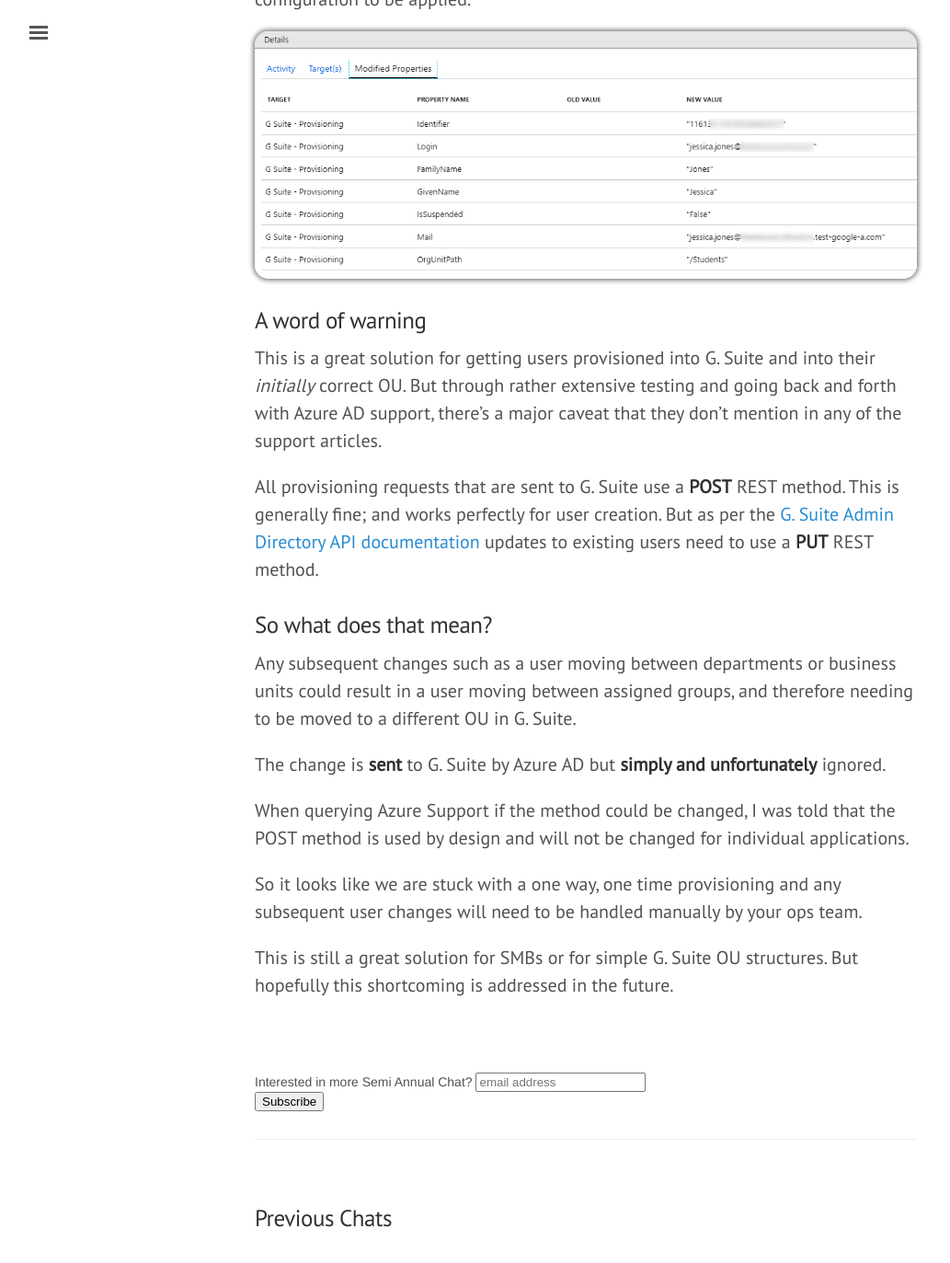
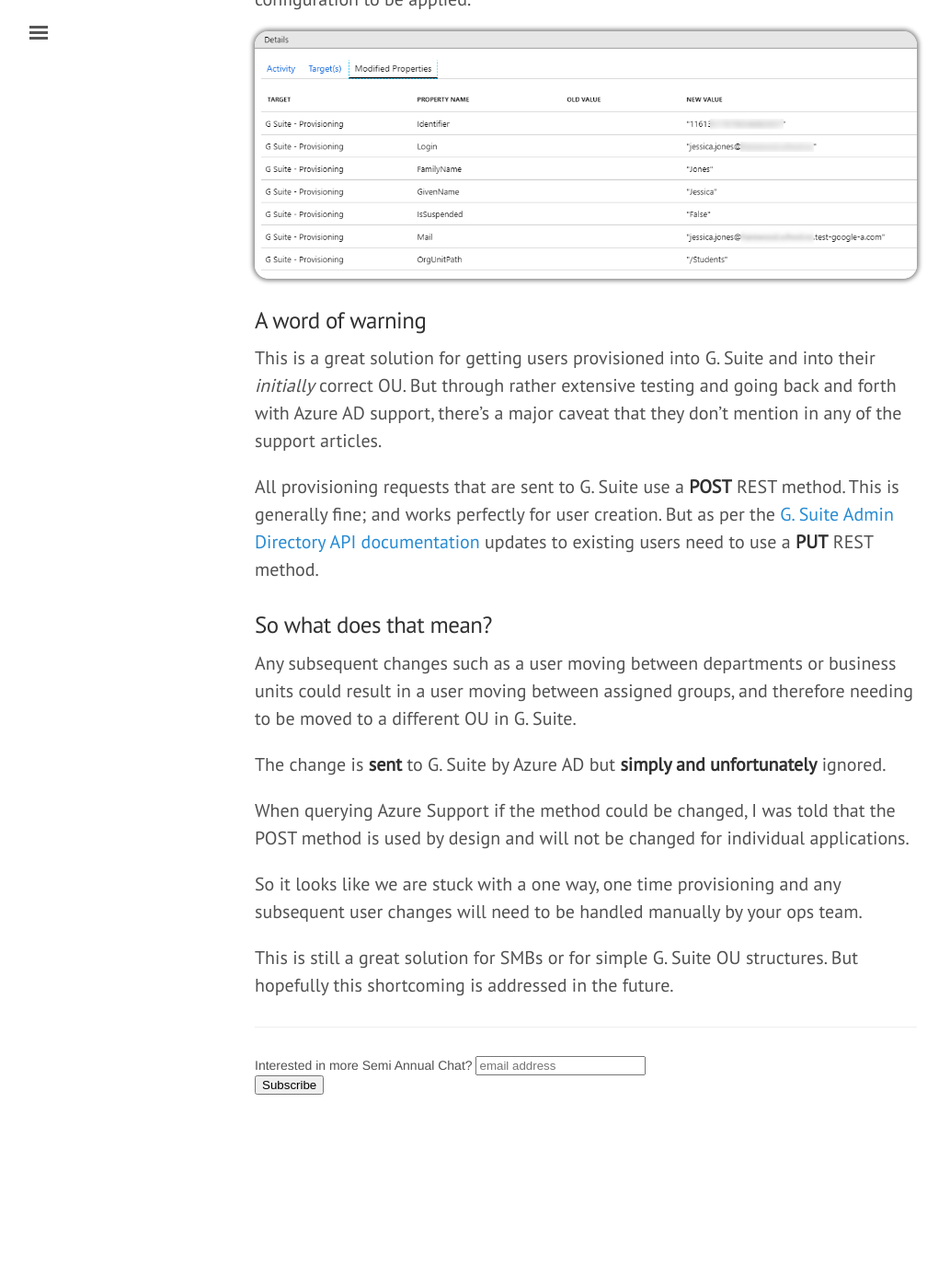
Before and after one commit to svdbusse/SemiAnnualChat, a Jekyll site: the page built from _posts/2019/August/2019-08-17-OrgUnitPath-G.-Suite-Azure-AD-Provisioning.md, in a window 1280 px wide and 1400 px high, scrolled down 7304 px. Shown: the top 1373 px of the window at 92% size, without its empty margins (3-1036 px from the left). Built offline with Jekyll 4.4.1, drawn with Linux system fonts in a browser that asks for light colours; nearby versions of some CDN libraries; comment, search, counter and statistics services are not loaded; after the commit the page ends 8524 px from its top, so only the background shows below that.

Commit message:
Changed margin spacing on posts

```diff
--- a/_layouts/post.html
+++ b/_layouts/post.html
@@ -7,11 +7,13 @@
   <span class="post-date">{{ page.date | date_to_string }}</span>
   <img src="{{ page.banner }}" style="max-height: 200px" ;width=auto; />
   {{ content }}
+  <hr/>
 </div>
 
 {% include mailchimp.html %}
 <br>
 
+{% if site.related_posts.size > 0  %}
 <div class="related">
   <h3>Previous Chats</h2>
     <ul class="related-posts">
@@ -27,6 +29,7 @@
       {% endfor %}
     </ul>
 </div>
+{% endif %}
 
 <div class="comments">
 {% include disqus.html %}
--- a/public/css/lanyon.css
+++ b/public/css/lanyon.css
@@ -309,7 +309,7 @@
 
 .page,
 .post {
-  margin-bottom: 4em;
+/*  margin-bottom: 4em;*/
 }
 
 /* Blog post or page title */
--- a/public/css/poole.css
+++ b/public/css/poole.css
@@ -331,7 +331,7 @@
 
 .page,
 .post {
-  margin-bottom: 4em;
+  margin-bottom: 1em;
 }
 
 /* Blog post or page title */
```
